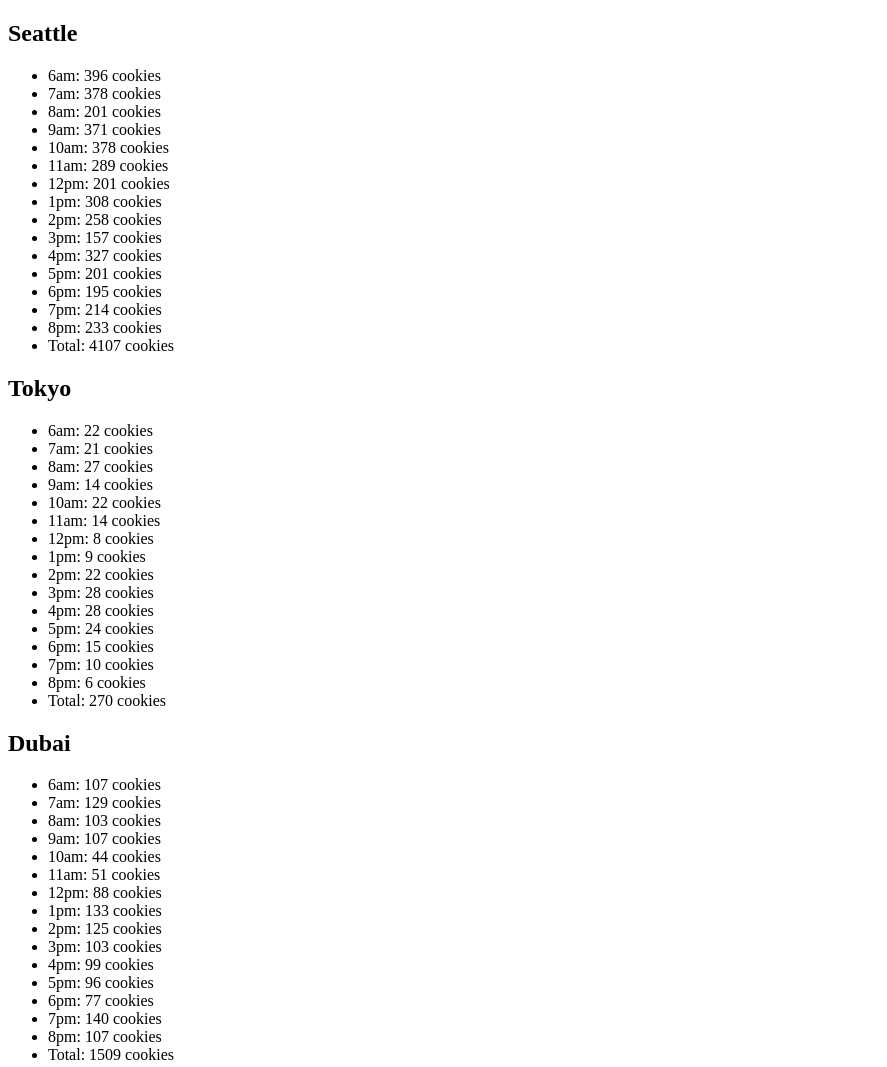
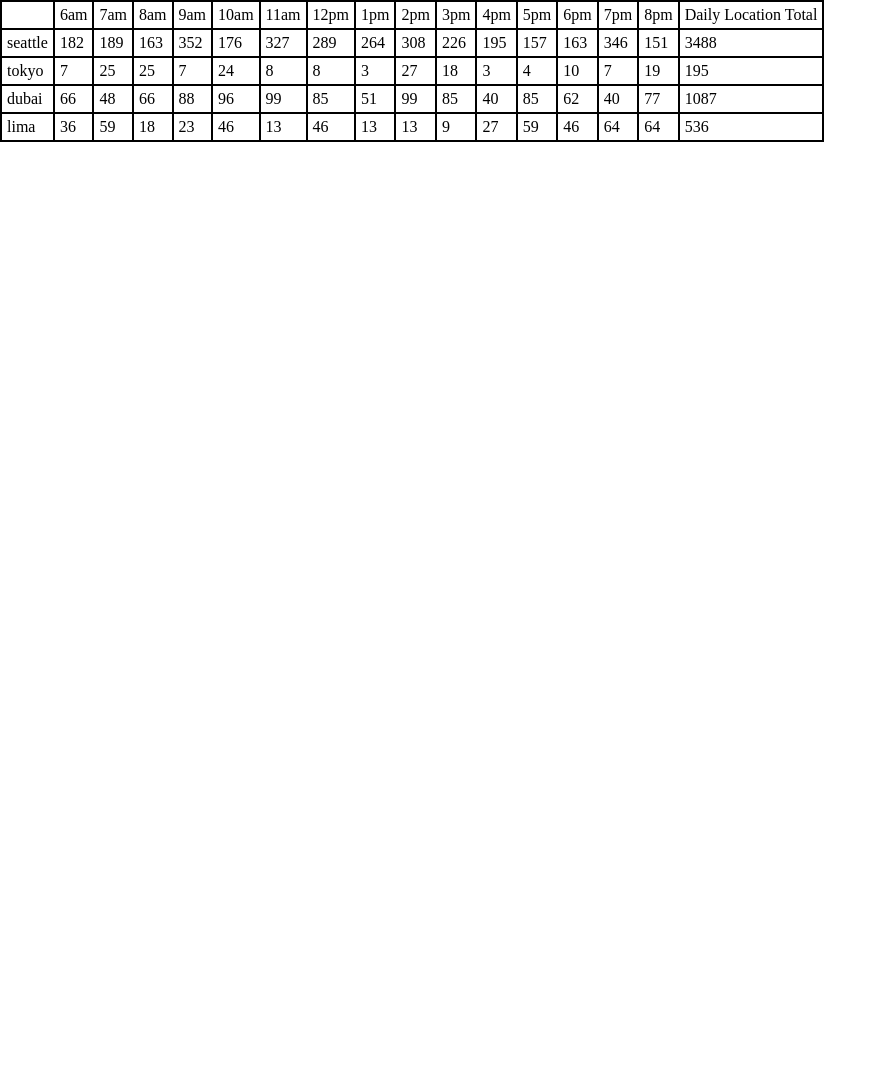
Before and after one commit to AbdulahiMohamud/cookie-stand, a plain HTML site: page sales.html in a window 1280 px wide. Shown: the top 1067 px of the page, without its empty margins (0-887 px from the left). After the commit the page ends 800 px from the top, so only its background shows below. Drawn offline with Linux system fonts and the light colour scheme.

Commit message:
turnt the objest into a constructor and turned the list into a tavle

```diff
--- /dev/null
+++ b/css/style.css
@@ -0,0 +1,4 @@
+table, tr, th, td {
+  border: 2px solid black;
+  padding: 5px;
+}
--- a/js/app.js
+++ b/js/app.js
@@ -2,187 +2,286 @@
 
 let openHours = ['6am','7am','8am','9am','10am','11am','12pm','1pm','2pm','3pm','4pm','5pm','6pm','7pm','8pm'];
 let storeSection = document.getElementById('Stores-cookies');
+let table = document.getElementById('table');
 function randomCustomer (min, max) {
   //  pulled from mozilla
   return Math.floor(Math.random() * (max - min + 1) + min);
 }
+let displayCookiesArr = [];
 
-let seattleStore = {
-  name : 'Seattle',
-  minCus : 23,
-  maxCus : 65,
-  avgCookie : 6.3,
-  cookieHours : [],
-  totalCookies : 0,
-  getCookies : function () {
-    for (let i = 0; i < openHours.length; i++) {
-      this.cookieHours.push(Math.floor(randomCustomer (this.minCus, this.maxCus) * this.avgCookie));
-      this.totalCookies = this.totalCookies + this.cookieHours[i];
-    }
-  },
+function cookies (name, minCus, maxCus, avgCookie) {
+  this.name = name;
+  this.minCus = minCus;
+  this.maxCus = maxCus;
+  this.avgCookie = avgCookie;
+  this.cookieHours = [];
+  this.totalCookies = 0;
 
-  render : function () {
-    let locationName = document.createElement('h1');
-    locationName.innerText = this.name;
-    storeSection.appendChild(locationName);
+  displayCookiesArr.push(this);
+}
 
-    let ulElem = document.createElement('ul');
-    storeSection.appendChild(ulElem);
-
-    for (let i = 0; i < openHours.length; i++) {
-      let liElem = document.createElement('li');
-      liElem.innerText = `${openHours[i]}: ${this.cookieHours[i]} cookies`;
-      ulElem.appendChild(liElem);
-    }
-    let liTotal = document.createElement('li');
-    liTotal.innerText = `Total: ${this.totalCookies} cookies`;
-    ulElem.appendChild(liTotal);
+cookies.prototype.getCookies = function() {
+  for (let i = 0; i < openHours.length; i++) {
+    this.cookieHours.push(Math.floor(randomCustomer (this.minCus, this.maxCus) * this.avgCookie));
+    this.totalCookies = this.totalCookies + this.cookieHours[i];
   }
 };
 
-seattleStore.getCookies();
-seattleStore.render();
+function displayTop() {
 
-let tokyoStore = {
-  name : 'Tokyo',
-  minCus : 3,
-  maxCus : 24,
-  avgCookie : 1.2,
-  cookieHours : [],
-  totalCookies : 0,
-  getCookies : function () {
-    for (let i = 0; i < openHours.length; i++) {
-      this.cookieHours.push(Math.floor(randomCustomer (this.minCus, this.maxCus) * this.avgCookie));
-      this.totalCookies = this.totalCookies + this.cookieHours[i];
-    }
-  },
+  let row = document.createElement('tr');
+  let blank = document.createElement('th');
+  blank.innerText = ' ';
+  row.appendChild(blank);
 
-  render : function () {
-    let locationName = document.createElement('h1');
-    locationName.innerText = this.name;
-    storeSection.appendChild(locationName);
+  for(let i = 0; i < openHours.length; i++) {
+    let time = document.createElement('th');
+    time.innerText = openHours[i];
+    row.appendChild(time);
+  }
 
-    let ulElem = document.createElement('ul');
-    storeSection.appendChild(ulElem);
+  let totalstr = document.createElement('th');
+  totalstr.innerText = 'Daily Location Total';
+  row.appendChild(totalstr);
+  table.appendChild(row);
 
-    for (let i = 0; i < openHours.length; i++) {
-      let liElem = document.createElement('li');
-      liElem.innerText = `${openHours[i]}: ${this.cookieHours[i]} cookies`;
-      ulElem.appendChild(liElem);
-    }
-    let liTotal = document.createElement('li');
-    liTotal.innerText = `Total: ${this.totalCookies} cookies`;
-    ulElem.appendChild(liTotal);
+}
+cookies.prototype.render = function() {
+
+  let row2 = document.createElement ('tr');
+  let name = document.createElement('td');
+  name.innerText = this.name;
+  row2.appendChild(name);
+
+  for(let i = 0; i < openHours.length; i++) {
+    let numCookies = document.createElement('td');
+    numCookies.innerText = this.cookieHours[i];
+    row2.appendChild(numCookies);
+
   }
+
+  let total = document.createElement('td');
+  total.innerText = this.totalCookies;
+
+  row2.appendChild(total);
+  table.appendChild(row2);
+
 };
 
-tokyoStore.getCookies();
-tokyoStore.render();
 
-let dubaiStore = {
-  name : 'Dubai',
-  minCus : 11,
-  maxCus : 38,
-  avgCookie : 3.7,
-  cookieHours : [],
-  totalCookies : 0,
-  getCookies : function () {
-    for (let i = 0; i < openHours.length; i++) {
-      this.cookieHours.push(Math.floor(randomCustomer (this.minCus, this.maxCus) * this.avgCookie));
-      this.totalCookies = this.totalCookies + this.cookieHours[i];
-    }
-  },
+// cookies.prototype.render = function() {
+//   let locationName = document.createElement('h1');
+//   locationName.innerText = this.name;
+//   storeSection.appendChild(locationName);
 
-  render : function () {
-    let locationName = document.createElement('h1');
-    locationName.innerText = this.name;
-    storeSection.appendChild(locationName);
+//   let ulElem = document.createElement('ul');
+//   storeSection.appendChild(ulElem);
 
-    let ulElem = document.createElement('ul');
-    storeSection.appendChild(ulElem);
+//   for (let i = 0; i < openHours.length; i++) {
+//     let liElem = document.createElement('li');
+//     liElem.innerText = `${openHours[i]}: ${this.cookieHours[i]} cookies`;
+//     ulElem.appendChild(liElem);
+//   }
+//   let liTotal = document.createElement('li');
+//   liTotal.innerText = `Total: ${this.totalCookies} cookies`;
+//   ulElem.appendChild(liTotal);
 
-    for (let i = 0; i < openHours.length; i++) {
-      let liElem = document.createElement('li');
-      liElem.innerText = `${openHours[i]}: ${this.cookieHours[i]} cookies`;
-      ulElem.appendChild(liElem);
-    }
-    let liTotal = document.createElement('li');
-    liTotal.innerText = `Total: ${this.totalCookies} cookies`;
-    ulElem.appendChild(liTotal);
+// };
+new cookies('seattle',23,65,6.3);
+new cookies('tokyo',3,24,1.2);
+new cookies('dubai',11,28,3.7);
+new cookies('lima',2,16,4.6);
+
+
+
+
+function displayCookies(){
+  for(let i = 0; i < displayCookiesArr.length; i++){
+    displayCookiesArr[i].getCookies();
+    displayCookiesArr[i].render();
   }
-};
+}
 
-dubaiStore.getCookies();
-dubaiStore.render();
+displayTop();
+displayCookies();
 
-let parisStore = {
-  name : 'Paris',
-  minCus : 20,
-  maxCus : 38,
-  avgCookie : 2.3,
-  cookieHours : [],
-  totalCookies : 0,
-  getCookies : function () {
-    for (let i = 0; i < openHours.length; i++) {
-      this.cookieHours.push(Math.floor(randomCustomer (this.minCus, this.maxCus) * this.avgCookie));
-      this.totalCookies = this.totalCookies + this.cookieHours[i];
-    }
-  },
 
-  render : function () {
-    let locationName = document.createElement('h1');
-    locationName.innerText = this.name;
-    storeSection.appendChild(locationName);
+// let seattleStore = {
+//   name : 'Seattle',
+//   minCus : 23,
+//   maxCus : 65,
+//   avgCookie : 6.3,
+//   cookieHours : [],
+//   totalCookies : 0,
+//   getCookies : function () {
+//     for (let i = 0; i < openHours.length; i++) {
+//       this.cookieHours.push(Math.floor(randomCustomer (this.minCus, this.maxCus) * this.avgCookie));
+//       this.totalCookies = this.totalCookies + this.cookieHours[i];
+//     }
+//   },
 
-    let ulElem = document.createElement('ul');
-    storeSection.appendChild(ulElem);
+//   render : function () {
+//     let locationName = document.createElement('h1');
+//     locationName.innerText = this.name;
+//     storeSection.appendChild(locationName);
 
-    for (let i = 0; i < openHours.length; i++) {
-      let liElem = document.createElement('li');
-      liElem.innerText = `${openHours[i]}: ${this.cookieHours[i]} cookies`;
-      ulElem.appendChild(liElem);
-    }
-    let liTotal = document.createElement('li');
-    liTotal.innerText = `Total: ${this.totalCookies} cookies`;
-    ulElem.appendChild(liTotal);
-  }
-};
+//     let ulElem = document.createElement('ul');
+//     storeSection.appendChild(ulElem);
 
-parisStore.getCookies();
-parisStore.render();
+//     for (let i = 0; i < openHours.length; i++) {
+//       let liElem = document.createElement('li');
+//       liElem.innerText = `${openHours[i]}: ${this.cookieHours[i]} cookies`;
+//       ulElem.appendChild(liElem);
+//     }
+//     let liTotal = document.createElement('li');
+//     liTotal.innerText = `Total: ${this.totalCookies} cookies`;
+//     ulElem.appendChild(liTotal);
+//   }
+// };
 
-let limaStore = {
-  name : 'Lima',
-  minCus : 2,
-  maxCus : 16,
-  avgCookie : 4.6,
-  cookieHours : [],
-  totalCookies : 0,
-  getCookies : function () {
-    for (let i = 0; i < openHours.length; i++) {
-      this.cookieHours.push(Math.floor(randomCustomer (this.minCus, this.maxCus) * this.avgCookie));
-      this.totalCookies = this.totalCookies + this.cookieHours[i];
-    }
-  },
+// seattleStore.getCookies();
+// seattleStore.render();
 
-  render : function () {
-    let locationName = document.createElement('h1');
-    locationName.innerText = this.name;
-    storeSection.appendChild(locationName);
+// let tokyoStore = {
+//   name : 'Tokyo',
+//   minCus : 3,
+//   maxCus : 24,
+//   avgCookie : 1.2,
+//   cookieHours : [],
+//   totalCookies : 0,
+//   getCookies : function () {
+//     for (let i = 0; i < openHours.length; i++) {
+//       this.cookieHours.push(Math.floor(randomCustomer (this.minCus, this.maxCus) * this.avgCookie));
+//       this.totalCookies = this.totalCookies + this.cookieHours[i];
+//     }
+//   },
 
-    let ulElem = document.createElement('ul');
-    storeSection.appendChild(ulElem);
+//   render : function () {
+//     let locationName = document.createElement('h1');
+//     locationName.innerText = this.name;
+//     storeSection.appendChild(locationName);
 
-    for (let i = 0; i < openHours.length; i++) {
-      let liElem = document.createElement('li');
-      liElem.innerText = `${openHours[i]}: ${this.cookieHours[i]} cookies`;
-      ulElem.appendChild(liElem);
-    }
-    let liTotal = document.createElement('li');
-    liTotal.innerText = `Total: ${this.totalCookies} cookies`;
-    ulElem.appendChild(liTotal);
-  }
-};
+//     let ulElem = document.createElement('ul');
+//     storeSection.appendChild(ulElem);
 
-limaStore.getCookies();
-limaStore.render();
+//     for (let i = 0; i < openHours.length; i++) {
+//       let liElem = document.createElement('li');
+//       liElem.innerText = `${openHours[i]}: ${this.cookieHours[i]} cookies`;
+//       ulElem.appendChild(liElem);
+//     }
+//     let liTotal = document.createElement('li');
+//     liTotal.innerText = `Total: ${this.totalCookies} cookies`;
+//     ulElem.appendChild(liTotal);
+//   }
+// };
+
+// tokyoStore.getCookies();
+// tokyoStore.render();
+
+// let dubaiStore = {
+//   name : 'Dubai',
+//   minCus : 11,
+//   maxCus : 38,
+//   avgCookie : 3.7,
+//   cookieHours : [],
+//   totalCookies : 0,
+//   getCookies : function () {
+//     for (let i = 0; i < openHours.length; i++) {
+//       this.cookieHours.push(Math.floor(randomCustomer (this.minCus, this.maxCus) * this.avgCookie));
+//       this.totalCookies = this.totalCookies + this.cookieHours[i];
+//     }
+//   },
+
+//   render : function () {
+//     let locationName = document.createElement('h1');
+//     locationName.innerText = this.name;
+//     storeSection.appendChild(locationName);
+
+//     let ulElem = document.createElement('ul');
+//     storeSection.appendChild(ulElem);
+
+//     for (let i = 0; i < openHours.length; i++) {
+//       let liElem = document.createElement('li');
+//       liElem.innerText = `${openHours[i]}: ${this.cookieHours[i]} cookies`;
+//       ulElem.appendChild(liElem);
+//     }
+//     let liTotal = document.createElement('li');
+//     liTotal.innerText = `Total: ${this.totalCookies} cookies`;
+//     ulElem.appendChild(liTotal);
+//   }
+// };
+
+// dubaiStore.getCookies();
+// dubaiStore.render();
+
+// let parisStore = {
+//   name : 'Paris',
+//   minCus : 20,
+//   maxCus : 38,
+//   avgCookie : 2.3,
+//   cookieHours : [],
+//   totalCookies : 0,
+//   getCookies : function () {
+//     for (let i = 0; i < openHours.length; i++) {
+//       this.cookieHours.push(Math.floor(randomCustomer (this.minCus, this.maxCus) * this.avgCookie));
+//       this.totalCookies = this.totalCookies + this.cookieHours[i];
+//     }
+//   },
+
+//   render : function () {
+//     let locationName = document.createElement('h1');
+//     locationName.innerText = this.name;
+//     storeSection.appendChild(locationName);
+
+//     let ulElem = document.createElement('ul');
+//     storeSection.appendChild(ulElem);
+
+//     for (let i = 0; i < openHours.length; i++) {
+//       let liElem = document.createElement('li');
+//       liElem.innerText = `${openHours[i]}: ${this.cookieHours[i]} cookies`;
+//       ulElem.appendChild(liElem);
+//     }
+//     let liTotal = document.createElement('li');
+//     liTotal.innerText = `Total: ${this.totalCookies} cookies`;
+//     ulElem.appendChild(liTotal);
+//   }
+// };
+
+// parisStore.getCookies();
+// parisStore.render();
+
+// let limaStore = {
+//   name : 'Lima',
+//   minCus : 2,
+//   maxCus : 16,
+//   avgCookie : 4.6,
+//   cookieHours : [],
+//   totalCookies : 0,
+//   getCookies : function () {
+//     for (let i = 0; i < openHours.length; i++) {
+//       this.cookieHours.push(Math.floor(randomCustomer (this.minCus, this.maxCus) * this.avgCookie));
+//       this.totalCookies = this.totalCookies + this.cookieHours[i];
+//     }
+//   },
+
+//   render : function () {
+//     let locationName = document.createElement('h1');
+//     locationName.innerText = this.name;
+//     storeSection.appendChild(locationName);
+
+//     let ulElem = document.createElement('ul');
+//     storeSection.appendChild(ulElem);
+
+//     for (let i = 0; i < openHours.length; i++) {
+//       let liElem = document.createElement('li');
+//       liElem.innerText = `${openHours[i]}: ${this.cookieHours[i]} cookies`;
+//       ulElem.appendChild(liElem);
+//     }
+//     let liTotal = document.createElement('li');
+//     liTotal.innerText = `Total: ${this.totalCookies} cookies`;
+//     ulElem.appendChild(liTotal);
+//   }
+// };
+
+// limaStore.getCookies();
+// limaStore.render();
--- a/sales.html
+++ b/sales.html
@@ -1,10 +1,13 @@
 <!DOCTYPE html>
 <html lang="en">
 <head>
+  <link rel="stylesheet" href="css/reset.css">
+  <link rel="stylesheet" href="css/style.css">
   <title>Document</title>
 </head>
 <body>
   <section id="Stores-cookies"></section>
+  <table id = "table"></table>
   <script src="js/app.js"></script>
 </body>
 </html>
```
Also changed, not shown: css/stylesheet.css (deleted).
